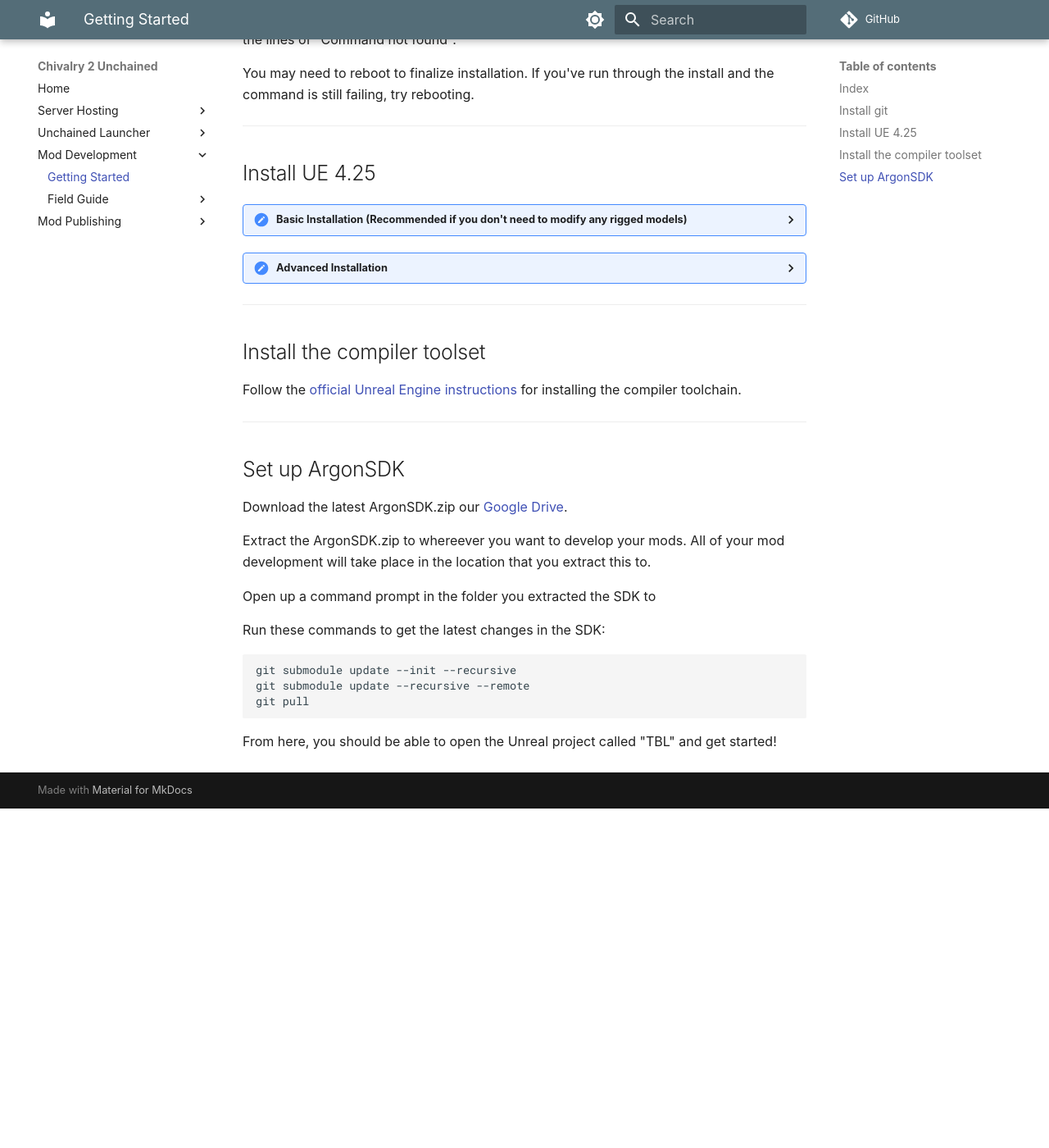
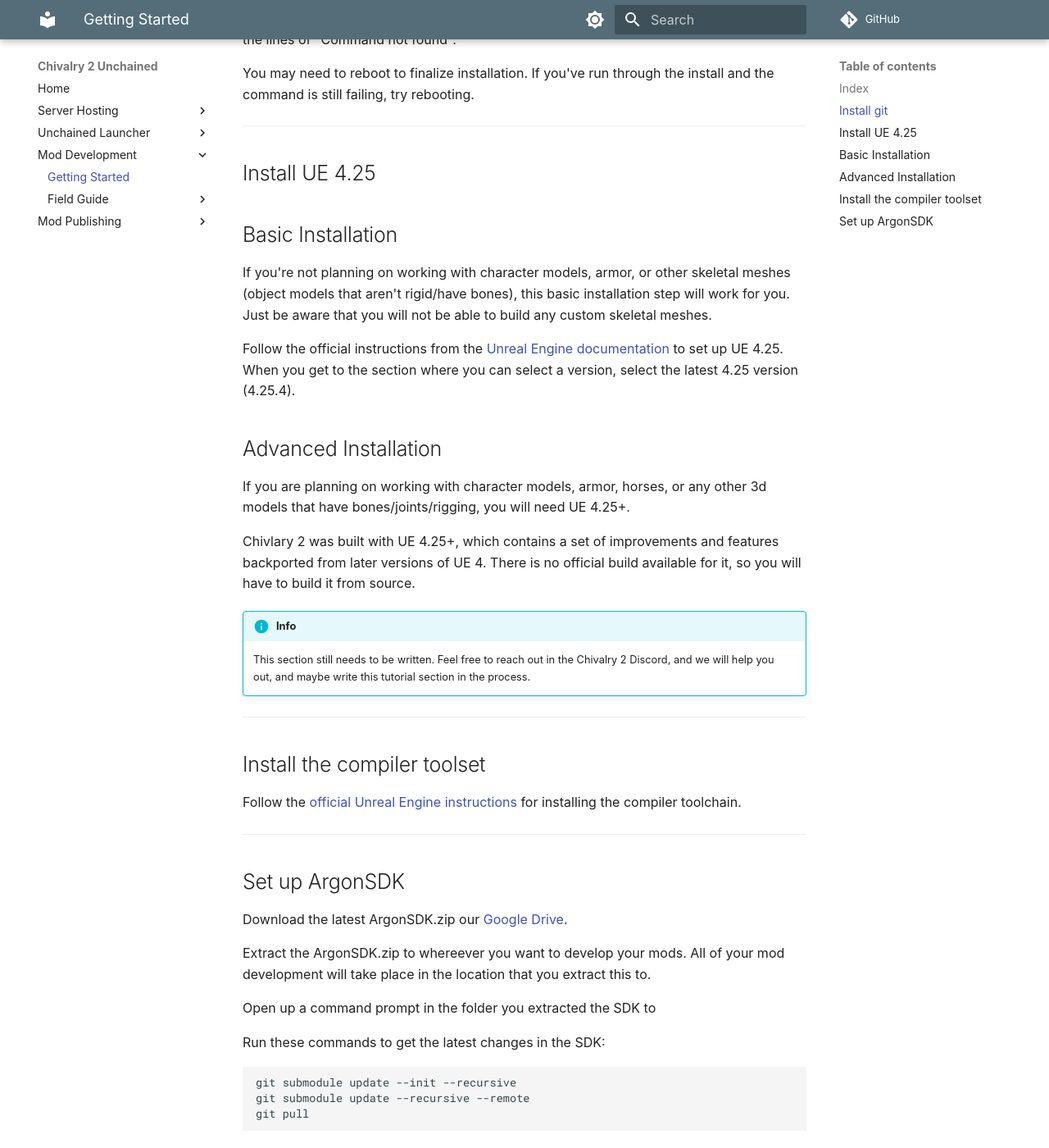
Before and after one commit to Chiv2-Community/unchained-wiki, an MkDocs documentation site: the page built from docs/mod-development/getting-started.md, in a window 1280 px wide and 1400 px high, scrolled down 648 px. Shown: the whole window at 82% size. Built offline with MkDocs 1.6.1 and Material for MkDocs 9.7.7, drawn with Linux system fonts in a browser that asks for light colours; some web fonts are replaced; comment, search, counter and statistics services are not loaded; before the commit the page ends 1634 px from its top, so only the background shows below that.

Commit message:
Fix formatting

```diff
--- a/docs/mod-development/getting-started.md
+++ b/docs/mod-development/getting-started.md
@@ -23,23 +23,20 @@
 
 ## Install UE 4.25
 
-<details><summary>Basic Installation (Recommended if you don't need to modify any rigged models)</summary>
+## Basic Installation
 
 If you're not planning on working with character models, armor, or other skeletal meshes (object models that aren't rigid/have bones), this basic installation step will work for you. Just be aware that you will not be able to build any custom skeletal meshes.
 
 Follow the official instructions from the [Unreal Engine documentation](https://dev.epicgames.com/documentation/en-us/unreal-engine/install-unreal-engine) to set up UE 4.25. When you get to the section where you can select a version, select the latest 4.25 version (4.25.4).
 
-</details>
-
-<details><summary>Advanced Installation</summary>
-
+## Advanced Installation
 
 If you are planning on working with character models, armor, horses, or any other 3d models that have bones/joints/rigging, you will need UE 4.25+.
 
 Chivlary 2 was built with UE 4.25+, which contains a set of improvements and features backported from later versions of UE 4. There is no official build available for it, so you will have to build it from source.
 
-(This section still needs to be written. Feel free to reach out in the Chivalry 2 Discord, and we will help you out, and maybe write this tutorial section in the process.)
-</details>
+!!! info
+    This section still needs to be written. Feel free to reach out in the Chivalry 2 Discord, and we will help you out, and maybe write this tutorial section in the process.
 
 ---
 
```
